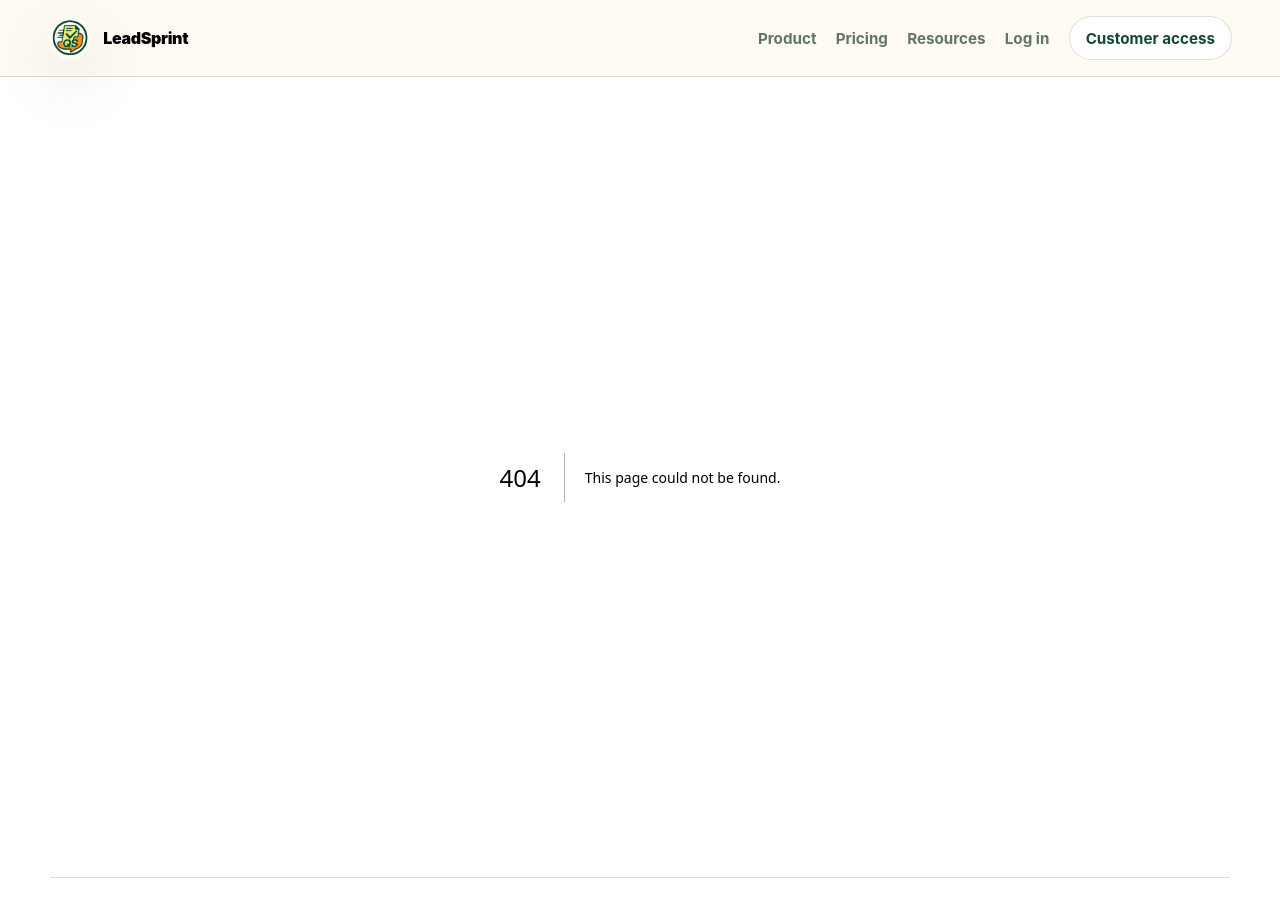
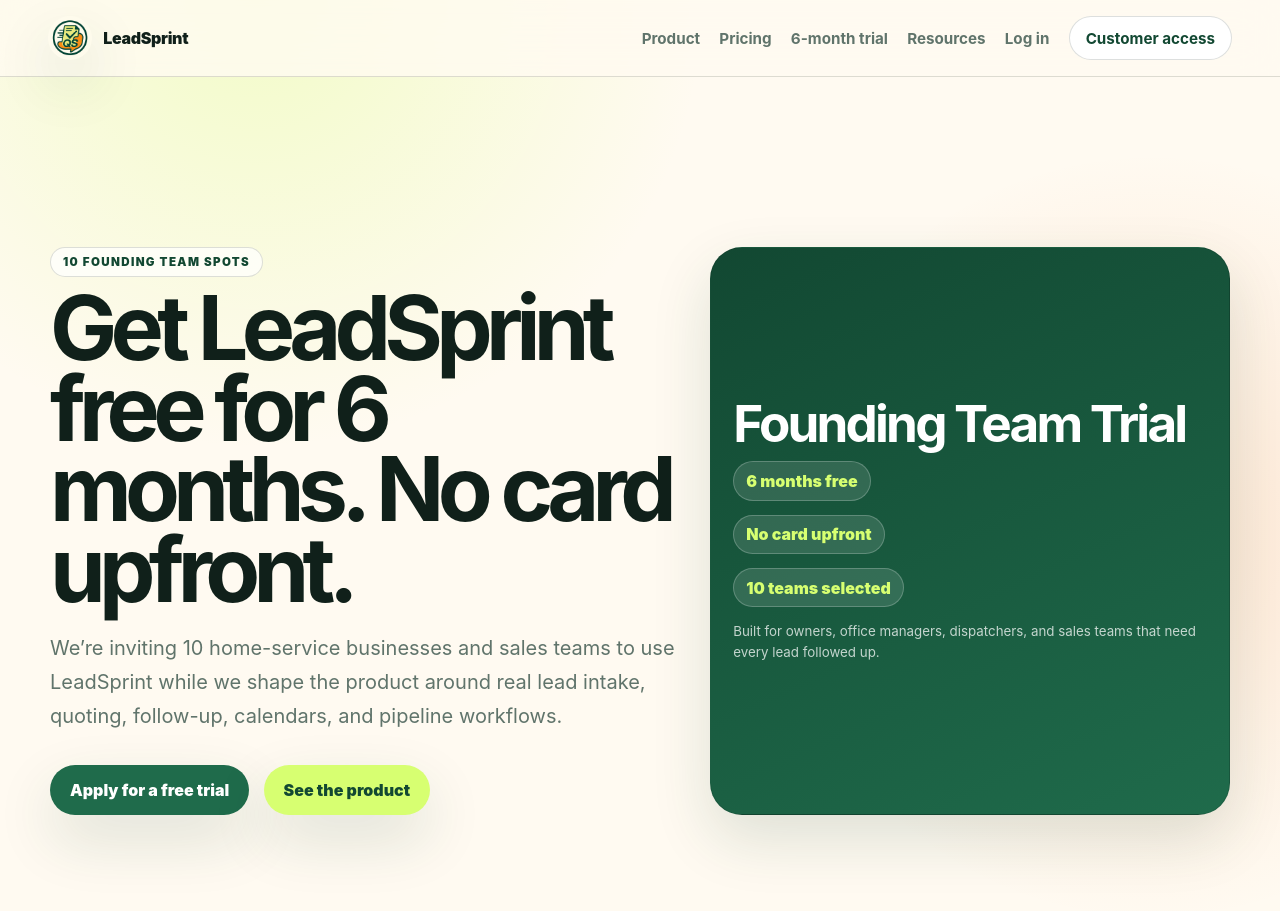
Before and after one commit to clawaccess-del/quotesprint, a Next.js app: page /founding-teams in a window 1280 px wide. Before the commit this address had no page. Shown: the top 911 px of the page. Built offline with nearby package versions, Linux system fonts and the light colour scheme.

Commit message:
Add founding team trial page

```diff
--- /dev/null
+++ b/src/app/founding-teams/page.tsx
@@ -0,0 +1,94 @@
+import Link from 'next/link';
+
+const industries = ['HVAC', 'Plumbing', 'Painting', 'Roofing', 'Landscaping', 'Cleaning', 'Remodeling', 'Garage door', 'Pest control', 'Electrical'];
+const expectations = ['Use LeadSprint with real leads for 6 months', 'Share honest product feedback', 'Join one short setup/feedback call if selected', 'Optional testimonial only if the product genuinely helps'];
+
+export const metadata = {
+  title: 'LeadSprint Founding Team Trial | 6 Months Free',
+  description: 'Apply for one of 10 no-card, six-month LeadSprint founding team trials for home-service businesses and sales teams.',
+};
+
+export default function FoundingTeamsPage() {
+  return (
+    <div className="page-shell founding-page">
+      <section className="founding-hero">
+        <div>
+          <span className="eyebrow">10 founding team spots</span>
+          <h1>Get LeadSprint free for 6 months. No card upfront.</h1>
+          <p className="lead">We’re inviting 10 home-service businesses and sales teams to use LeadSprint while we shape the product around real lead intake, quoting, follow-up, calendars, and pipeline workflows.</p>
+          <div className="hero-actions">
+            <a className="button" href="#apply">Apply for a free trial</a>
+            <Link className="button secondary" href="/product">See the product</Link>
+          </div>
+        </div>
+        <aside className="founding-card">
+          <strong>Founding Team Trial</strong>
+          <span>6 months free</span>
+          <span>No card upfront</span>
+          <span>10 teams selected</span>
+          <small>Built for owners, office managers, dispatchers, and sales teams that need every lead followed up.</small>
+        </aside>
+      </section>
+
+      <section className="section split">
+        <div>
+          <span className="eyebrow">Who it is for</span>
+          <h2>Teams that win or lose jobs in the first few follow-ups.</h2>
+          <p>If your business gets calls, forms, Facebook messages, referrals, or ad leads and needs a cleaner way to respond, quote, schedule, and follow up, this trial is for you.</p>
+        </div>
+        <div className="industry-grid founding-industries">
+          {industries.map((industry) => <span key={industry}>{industry}</span>)}
+        </div>
+      </section>
+
+      <section className="section">
+        <div className="section-heading">
+          <span className="eyebrow">What you get</span>
+          <h2>A live lead workspace for your company, not a generic trial account.</h2>
+        </div>
+        <div className="feature-grid">
+          <article><h2>Branded company profile</h2><p>Add your logo, service area, industry, voice, offer, ideal customer, and trust promise so the system writes like your business.</p></article>
+          <article><h2>Lead pipeline + calendar</h2><p>Track new, qualified, quoted, followed-up, won, and lost leads with follow-up dates, appointment prep notes, and lead scoring.</p></article>
+          <article><h2>Customer-specific responses</h2><p>Use customer notes, requested service, quote amount, appointment date, and reply context to generate more useful follow-ups.</p></article>
+        </div>
+      </section>
+
+      <section className="section split">
+        <div>
+          <span className="eyebrow">The trade</span>
+          <h2>Free access in exchange for real-world feedback.</h2>
+          <p>No card upfront. No obligation to stay after the trial. We’re looking for practical feedback from real teams using LeadSprint with real opportunities.</p>
+        </div>
+        <div className="note-stack">
+          {expectations.map((item) => <p key={item}>{item}</p>)}
+        </div>
+      </section>
+
+      <section className="section" id="apply">
+        <div className="trial-apply-card">
+          <div>
+            <span className="eyebrow">Apply now</span>
+            <h2>Want one of the 10 founding team trials?</h2>
+            <p>Send a quick application with your company, industry, lead volume, and biggest follow-up problem. We’ll review and reply with next steps.</p>
+          </div>
+          <form className="trial-form" action="mailto:hello@leadsprint.app" method="post" encType="text/plain">
+            <label>Company name<input name="company" placeholder="Acme Home Services" required /></label>
+            <label>Your name<input name="name" placeholder="Your name" required /></label>
+            <div className="two-col">
+              <label>Email<input type="email" name="email" placeholder="you@company.com" required /></label>
+              <label>Phone<input name="phone" placeholder="(555) 555-5555" /></label>
+            </div>
+            <div className="two-col">
+              <label>Industry<input name="industry" placeholder="HVAC, plumbing, painting..." required /></label>
+              <label>Service area<input name="service_area" placeholder="City / region" /></label>
+            </div>
+            <label>How many new leads do you handle in a typical month?<input name="monthly_leads" placeholder="Example: 25-50" /></label>
+            <label>What is the biggest lead follow-up or quoting problem right now?<textarea name="biggest_problem" rows={5} placeholder="Tell us what gets missed, delayed, or hard to track." required /></label>
+            <button className="button full" type="submit">Apply for a founding team trial</button>
+            <p className="fine-print">If your email app does not open, send the same details to hello@leadsprint.app.</p>
+          </form>
+        </div>
+      </section>
+    </div>
+  );
+}
--- a/src/app/globals.css
+++ b/src/app/globals.css
@@ -208,6 +208,66 @@
   font: inherit;
   color: var(--ink);
   resize: vertical;
+}
+.founding-page .section { width: 100%; }
+.founding-hero {
+  display: grid;
+  grid-template-columns: minmax(0, 1.1fr) .9fr;
+  gap: 1.5rem;
+  align-items: stretch;
+  padding: clamp(3rem, 7vw, 5rem) 0 2rem;
+}
+.founding-hero h1 {
+  font-size: clamp(2.8rem, 7vw, 6rem);
+  line-height: .9;
+  letter-spacing: -.075em;
+  margin: .7rem 0 1rem;
+}
+.founding-card,
+.trial-apply-card {
+  border: 1px solid var(--line);
+  border-radius: 2rem;
+  background: rgba(255,255,255,.72);
+  box-shadow: var(--shadow);
+}
+.founding-card {
+  display: grid;
+  align-content: center;
+  gap: .85rem;
+  padding: 1.4rem;
+  background: linear-gradient(155deg, var(--green-dark), var(--green));
+  color: white;
+}
+.founding-card strong {
+  font-size: clamp(2rem, 4vw, 3.6rem);
+  line-height: .95;
+  letter-spacing: -.055em;
+}
+.founding-card span {
+  display: inline-flex;
+  width: fit-content;
+  border: 1px solid rgba(255,255,255,.22);
+  border-radius: 999px;
+  background: rgba(255,255,255,.12);
+  padding: .55rem .75rem;
+  color: var(--lime);
+  font-weight: 950;
+}
+.founding-card small { color: rgba(255,255,255,.74); line-height: 1.55; }
+.founding-industries span { text-transform: none; }
+.trial-apply-card {
+  display: grid;
+  grid-template-columns: .8fr 1.2fr;
+  gap: 1rem;
+  padding: 1.2rem;
+}
+.trial-form {
+  display: grid;
+  gap: .8rem;
+}
+@media (max-width: 900px) {
+  .founding-hero,
+  .trial-apply-card { grid-template-columns: 1fr; }
 }
 .form-section-title {
   color: var(--green-dark);
--- a/src/app/page.tsx
+++ b/src/app/page.tsx
@@ -12,7 +12,7 @@
           <p>LeadSprint uses your company profile, brand voice, service area, customer details, and industry playbooks to turn new inquiries into organized leads, professional estimates, tailored follow-up, and a cleaner path to booked work.</p>
           <div className="hero-actions">
             <Link href="/app" className="button">Open the builder</Link>
-            <Link href="/checkout?plan=live" className="button secondary">Start LeadSprint Live</Link>
+            <Link href="/founding-teams" className="button secondary">Apply for 6 months free</Link>
           </div>
         </div>
         <div className="hero-card">
--- a/src/components/Header.tsx
+++ b/src/components/Header.tsx
@@ -12,6 +12,7 @@
       <nav>
         <Link href="/product">Product</Link>
         <Link href="/pricing">Pricing</Link>
+        <Link href="/founding-teams">6-month trial</Link>
         <Link href="/resources">Resources</Link>
         <Link href="/login">Log in</Link>
         <Link href="/app" className="nav-cta">Customer access</Link>
```
